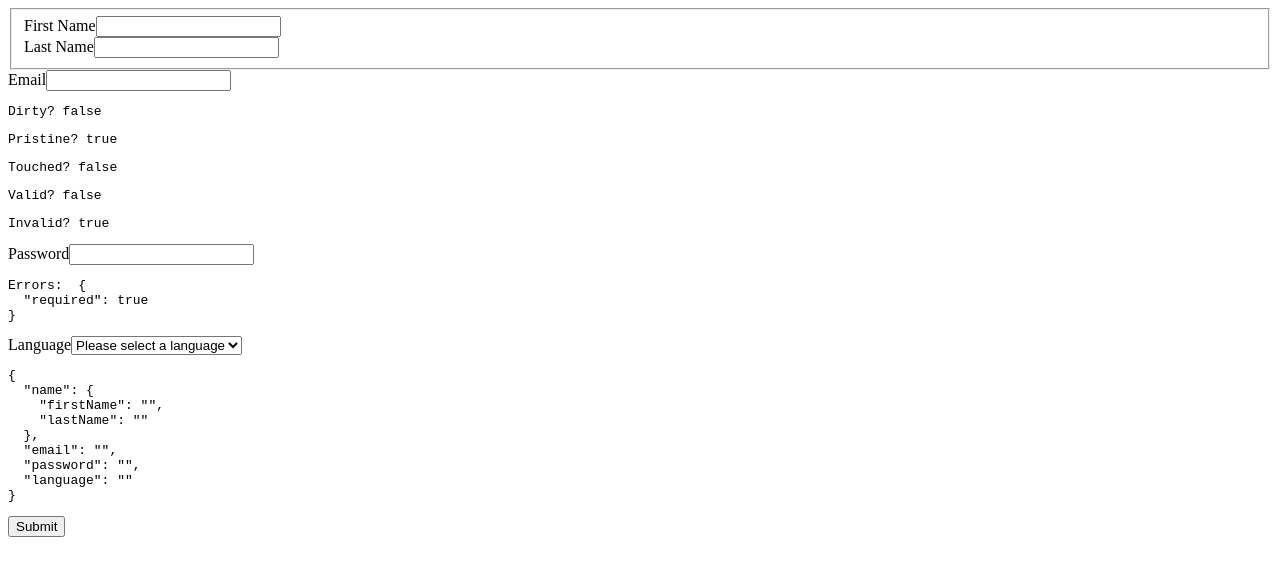
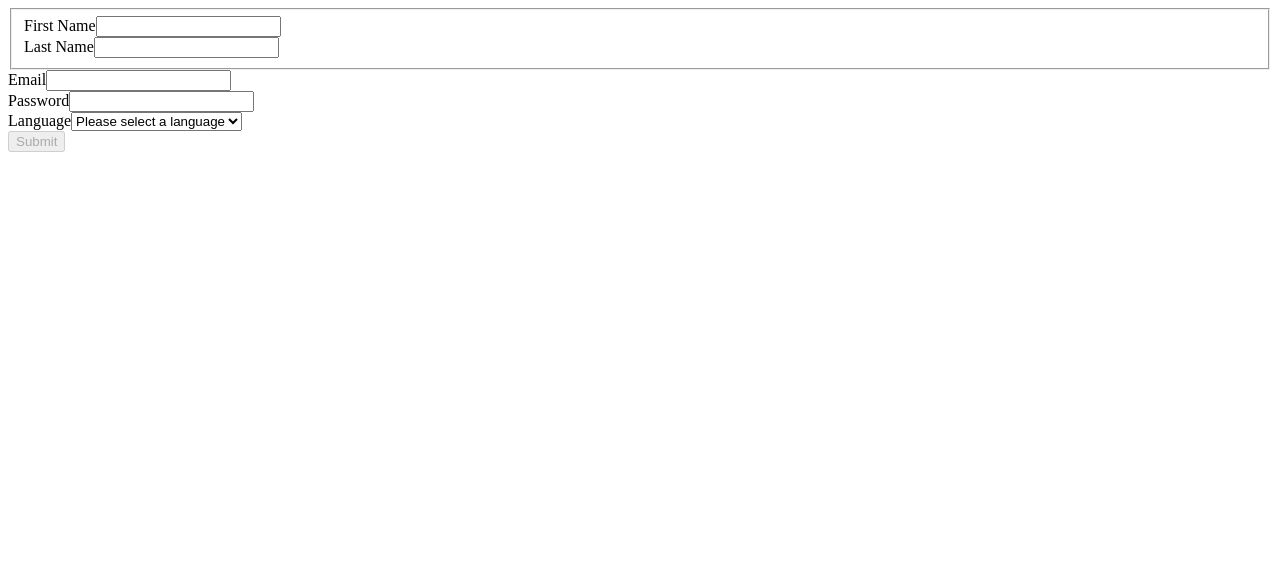
Before and after one commit to AsmaaFH/Angular-18-practice, an Angular app: page / in a window 1280 px wide. Shown: the top 576 px of the page. Built offline with nearby package versions, Linux system fonts and the light colour scheme.

Commit message:
model driven form validations

```diff
--- /dev/null
+++ b/src/app/Forms/model-driven-form-validators/model-driven-form-validators.component.html
@@ -0,0 +1,92 @@
+<div class="container mt-5">
+  <div class="row justify-content-center">
+    <div class="col-md-6">
+      <form [formGroup]="myForm" (ngSubmit)="onSubmit()" novalidate>
+        <fieldset class="my-2" formGroupName="name">
+          <div class="row">
+            <div class="col-md-6">
+              <div
+                class="form-group m-0"
+                [ngClass]="{
+                  'alert alert-danger': firstName.invalid && (firstName.dirty || firstName.touched),
+                  '': firstName.valid && (firstName.dirty || firstName.touched)
+                }"
+              >
+                <label>First Name</label>
+                <input type="text" class="form-control" formControlName="firstName" required />
+                <div class="text-danger" *ngIf="firstName.errors && (firstName.dirty || firstName.touched)">
+                  <p *ngIf="firstName.errors['required']">First Name is required</p>
+                </div>
+              </div>
+            </div>
+
+            <div class="col-md-6">
+              <div
+                class="form-group m-0"
+                [ngClass]="{
+                  'alert alert-danger': lastName.invalid && (lastName.dirty || lastName.touched),
+                  '': lastName.valid && (lastName.dirty || lastName.touched)
+                }"
+              >
+                <label>Last Name</label>
+                <input type="text" class="form-control" formControlName="lastName" required />
+                <div class="text-danger" *ngIf="lastName.errors && (lastName.dirty || lastName.touched)">
+                  <p *ngIf="lastName.errors['required']">Last Name is required</p>
+                </div>
+              </div>
+            </div>
+          </div>
+        </fieldset>
+
+        <div
+          class="form-group my-2"
+          [ngClass]="{
+            'alert alert-danger': email.invalid && (email.dirty || email.touched),
+            '': email.valid && (email.dirty || email.touched)
+          }"
+        >
+          <label>Email</label>
+          <input type="email" class="form-control" formControlName="email" required />
+          <div class="text-danger" *ngIf="email.errors && (email.dirty || email.touched)">
+            <p *ngIf="email.errors['required']">Email is required</p>
+            <p *ngIf="email.errors['pattern']">The email address must contain at least the &#64; character</p>
+          </div>
+        </div>
+
+        <div
+          class="form-group my-2"
+          [ngClass]="{
+            'alert alert-danger': password.invalid && (password.dirty || password.touched),
+            '': password.valid && (password.dirty || password.touched)
+          }"
+        >
+          <label>Password</label>
+          <input type="password" class="form-control" formControlName="password" required />
+          <div class="form-control-feedback" *ngIf="password.errors && (password.dirty || password.touched)">
+            <p class="text-danger" *ngIf="password.errors['required']">Password is required</p>
+            <p class="text-danger" *ngIf="password.errors['minlength']">
+              Password must be 8 characters long, we need another
+              {{ password.errors["minlength"].requiredLength - password.errors["minlength"].actualLength }} characters
+            </p>
+          </div>
+        </div>
+
+        <div
+          class="form-group my-2"
+          [ngClass]="{
+            'alert alert-danger': language.invalid && (language.dirty || language.touched),
+            '': language.valid && (language.dirty || language.touched)
+          }"
+        >
+          <label>Language</label>
+          <select class="form-control" formControlName="language">
+            <option value="">Please select a language</option>
+            <option *ngFor="let lang of langs" [value]="lang">{{ lang }}</option>
+          </select>
+        </div>
+
+        <button [disabled]="!myForm.valid" type="submit" class="btn btn-primary">Submit</button>
+      </form>
+    </div>
+  </div>
+</div>
--- /dev/null
+++ b/src/app/Forms/model-driven-form-validators/model-driven-form-validators.component.ts
@@ -0,0 +1,62 @@
+import { Component, ViewEncapsulation } from '@angular/core';
+import { CommonModule } from '@angular/common';
+import { ReactiveFormsModule, FormGroup, FormControl, Validators } from '@angular/forms';
+
+@Component({
+  selector: 'app-model-driven-form-validators',
+  standalone: true,
+  imports: [CommonModule, ReactiveFormsModule],
+  templateUrl: './model-driven-form-validators.component.html',
+  styleUrl: './model-driven-form-validators.component.scss',
+  encapsulation: ViewEncapsulation.None
+})
+export class ModelDrivenFormValidatorsComponent {
+  langs: string[] = ['English', 'French', 'German'];
+
+  myForm: FormGroup = new FormGroup({});
+
+  firstName: FormControl = new FormControl('');
+  lastName: FormControl = new FormControl('');
+  email: FormControl= new FormControl('');
+  password: FormControl = new FormControl('');
+  language: FormControl = new FormControl('');
+
+  createFormControls() {
+    this.firstName = new FormControl('', Validators.required);
+    this.lastName = new FormControl('', Validators.required);
+    this.email = new FormControl('', [
+      Validators.required,
+      Validators.pattern("[^ @]*@[^ @]*")
+    ]);
+    this.password = new FormControl('', [
+      Validators.required,
+      Validators.minLength(8)
+    ]);
+    this.language = new FormControl('', Validators.required);
+  }
+
+  createForm() {
+    this.myForm = new FormGroup({
+      name: new FormGroup({
+        firstName: this.firstName,
+        lastName: this.lastName,
+      }),
+      email: this.email,
+      password: this.password,
+      language: this.language
+    });
+  }
+
+  ngOnInit() {
+    this.createFormControls();
+    this.createForm();
+  }
+
+  onSubmit(){
+    console.log(this.myForm.value)
+    console.log(this.myForm.get('password'));
+    console.log((this.myForm.get('name'))?.get('firstName'));
+    console.log(this.myForm.get('email'));
+
+  }
+}
--- a/src/app/app.component.html
+++ b/src/app/app.component.html
@@ -1 +1 @@
-<app-model-driven-form></app-model-driven-form>
+<app-model-driven-form-validators></app-model-driven-form-validators>
--- a/src/app/app.component.ts
+++ b/src/app/app.component.ts
@@ -3,15 +3,20 @@ import { RouterOutlet } from '@angular/router';
 import { interval } from 'rxjs';
 import { take, map } from 'rxjs/operators';
 import { AsyncPipeComponent } from './AsyncPipe/async-pipe/async-pipe.component';
-import { ModelDrivenFormComponent } from "./Forms/model-driven-form/model-driven-form.component";
-
+import { ModelDrivenFormComponent } from './Forms/model-driven-form/model-driven-form.component';
+import { ModelDrivenFormValidatorsComponent } from './Forms/model-driven-form-validators/model-driven-form-validators.component';
 
 @Component({
   selector: 'app-root',
   standalone: true,
-  imports: [RouterOutlet, AsyncPipeComponent, ModelDrivenFormComponent],
+  imports: [
+    RouterOutlet,
+    //  AsyncPipeComponent,
+    // ModelDrivenFormComponent,
+    ModelDrivenFormValidatorsComponent,
+  ],
   templateUrl: './app.component.html',
-  styleUrl: './app.component.scss'
+  styleUrl: './app.component.scss',
 })
 export class AppComponent {
   title = 'angular-18-practice';
@@ -21,11 +26,11 @@ export class AppComponent {
     // numbers.subscribe((value) => {
     //   console.log('Subscriber: ' + value);
     // });
-    interval(1000)
-  .pipe(
-    take(3),
-    map(v => Date.now())
-  )
-  .subscribe(value =>     console.log("Subscriber: " + value));
+    // interval(1000)
+    //   .pipe(
+    //     take(3),
+    //     map((v) => Date.now())
+    //   )
+    //   .subscribe((value) => console.log('Subscriber: ' + value));
   }
 }
```
Also changed, not shown: src/app/Forms/model-driven-form-validators/model-driven-form-validators.component.scss (added), 1 other file (tests, documents, lock files or other folders).
